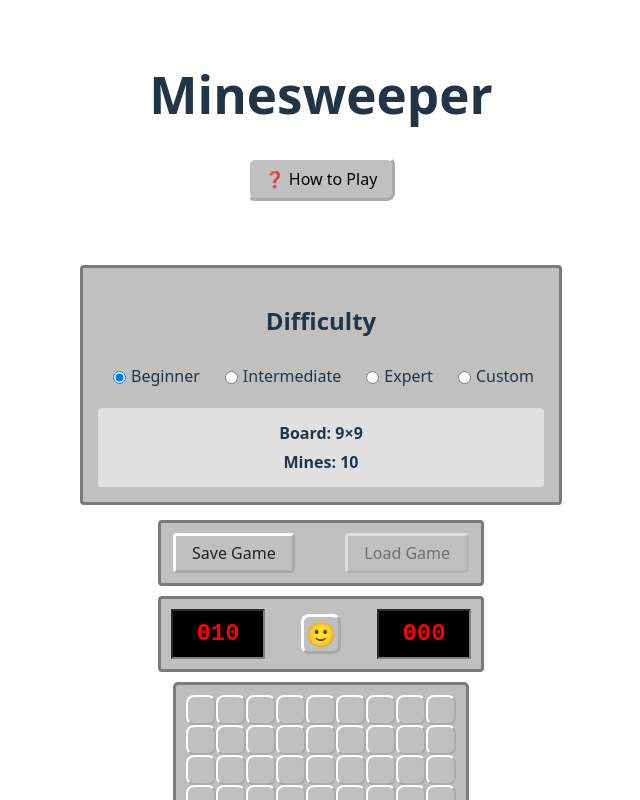
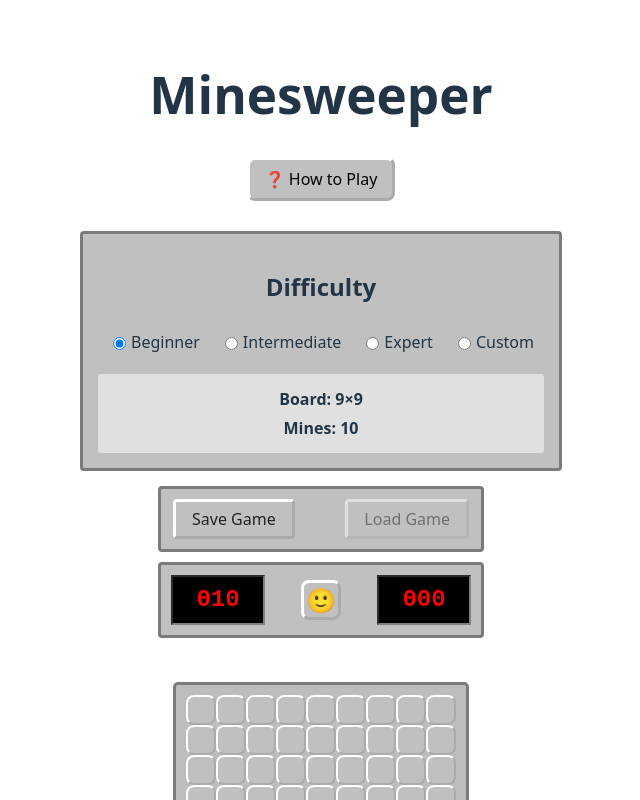
Before and after one commit to evanshlee/minesweeper, a React (Vite) app: page / in a window 1280 px wide. Shown: the top 800 px of the page, without its empty margins (319-959 px from the left). Built offline with nearby package versions, Linux system fonts and the light colour scheme.

Commit message:
refactor: move status message display in App component
- Moved the status message display to a new position
- Improved layout consistency in the App component

```diff
--- a/src/App.tsx
+++ b/src/App.tsx
@@ -43,10 +43,6 @@
 
       <GameInstructions />
 
-      <div className="status-announcer" aria-live="polite" role="status">
-        {statusMessage}
-      </div>
-
       <DifficultySelector
         currentDifficulty={difficulty}
         onSelectDifficulty={handleDifficultySelect}
@@ -61,6 +57,10 @@
         onLoad={loadGameState}
         hasSavedGame={hasSavedGame}
       />
+
+      <div className="status-announcer" aria-live="polite" role="status">
+        {statusMessage}
+      </div>
 
       <GameBoard
         board={board}
```
